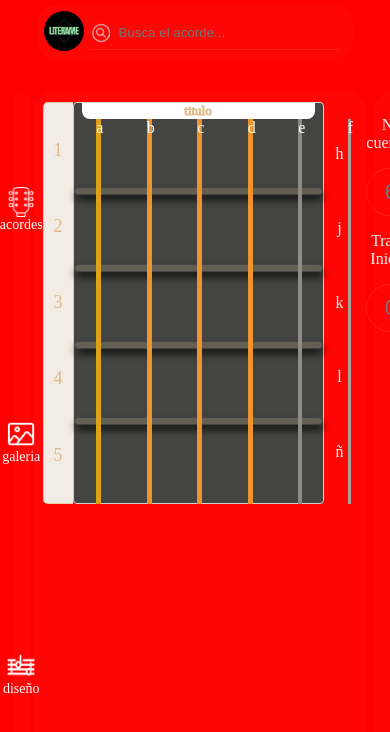
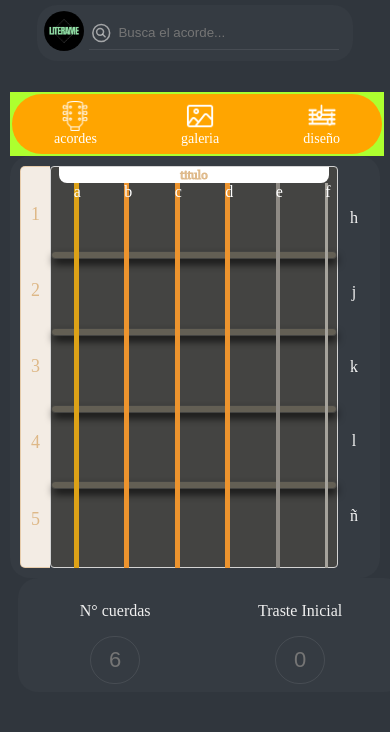
Before and after one commit to literame/acorde, a plain HTML site: page index.html in a window 390 px wide. Shown: the top 732 px of the page. Drawn offline with nearby package versions, Linux system fonts and the light colour scheme; a web font is replaced by a local one.

Commit message:
versionado para moviles

```diff
--- a/css/stylepage.css
+++ b/css/stylepage.css
@@ -239,8 +239,44 @@ text-align: center;
 
 @media only screen and (max-width: 768px) {
 
-body{
-    background: red;
+
+
+#content{
+    display: flex;
+    flex-direction: column;
+}
+#diseño{
+    width: 100%;
+}
+#content:nth-child(2) {
+    order: 3;
+}
+#content:nth-child(3) {
+    order: 2;
+}
+.leftbar{
+    display: block;
+    background: greenyellow;
+    width: 100%;
+}
+.leftbar ul{
+    display: flex;
+    flex-direction: row;
+    justify-content: space-around;
+    background: orange;
+    width: 100%;
+    height: 60px;
+}
+
+/* main{
+    width: 100%;
+} */
+
+.toolscnf{
+    display: flex;
+    flex-direction: row;
+    justify-content: space-around;
+    width: 100%;
 }
 
 
```
